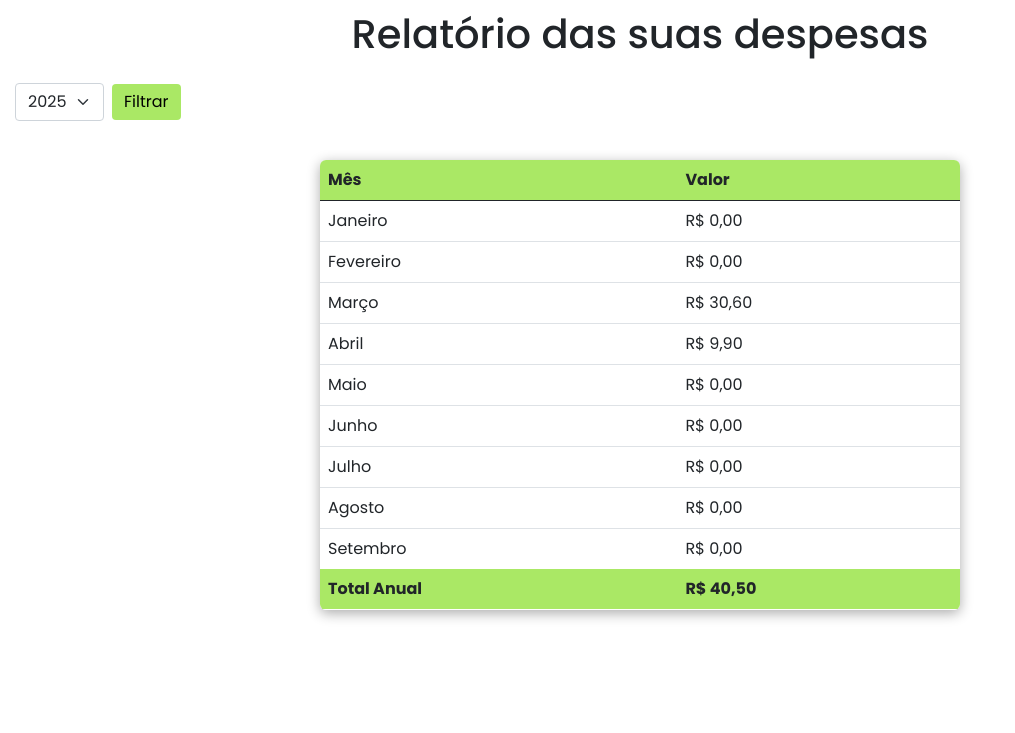
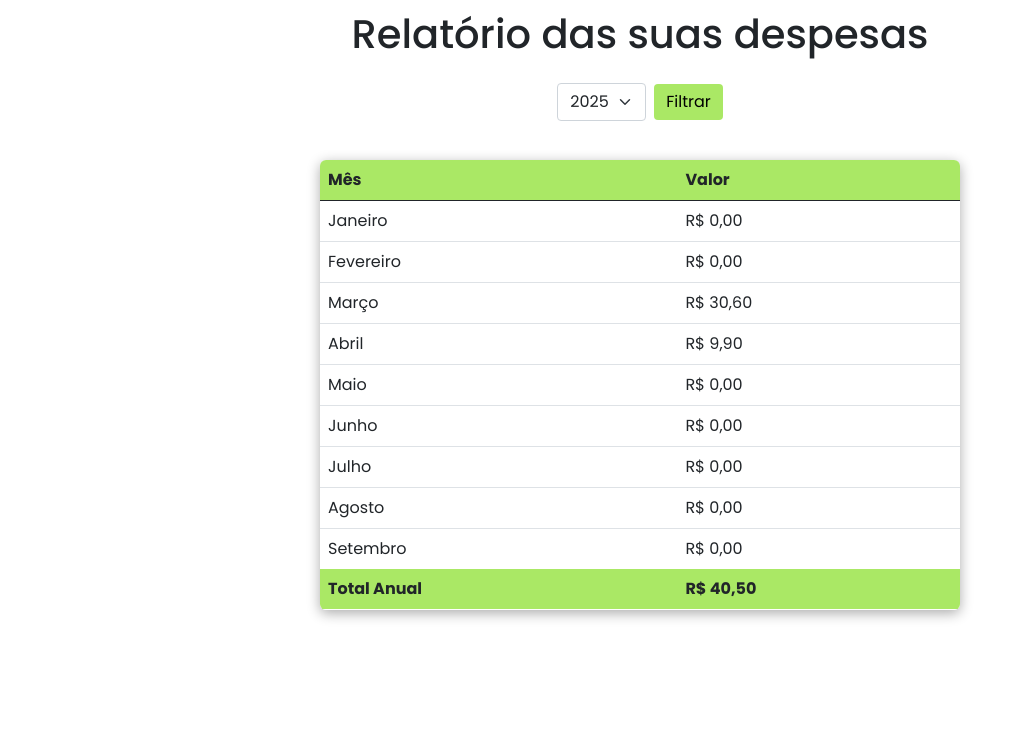
Before and after one commit to djpontes/Desenrolai, a PHP site: page /relatorio.php in a window 1280 px wide. Shown: the part 85-818 px from the top of the page, without its empty margins (0-1015 px from the left). Run offline with PHP 8.4, Linux system fonts and the light colour scheme; data comes from the database, SQL or seed files in the repository; some web fonts are replaced.

Commit message:
relatorio filtro

```diff
--- a/views/relatorio.php
+++ b/views/relatorio.php
@@ -31,7 +31,7 @@ $anosDisponiveis = $model->getAnosDisponiveis();
             <h1>Relatório das suas despesas</h1>
         </section>
 
-        <section class="container-main d-flex justify-content-start gap-3">
+        <section class="container-main d-flex justify-content-center align-items-center gap-3 flex-wrap">
             <form method="GET" class="d-flex align-items-center gap-2">
                 <select name="ano" class="form-select">
                     <?php foreach ($anosDisponiveis as $ano): ?>
```
